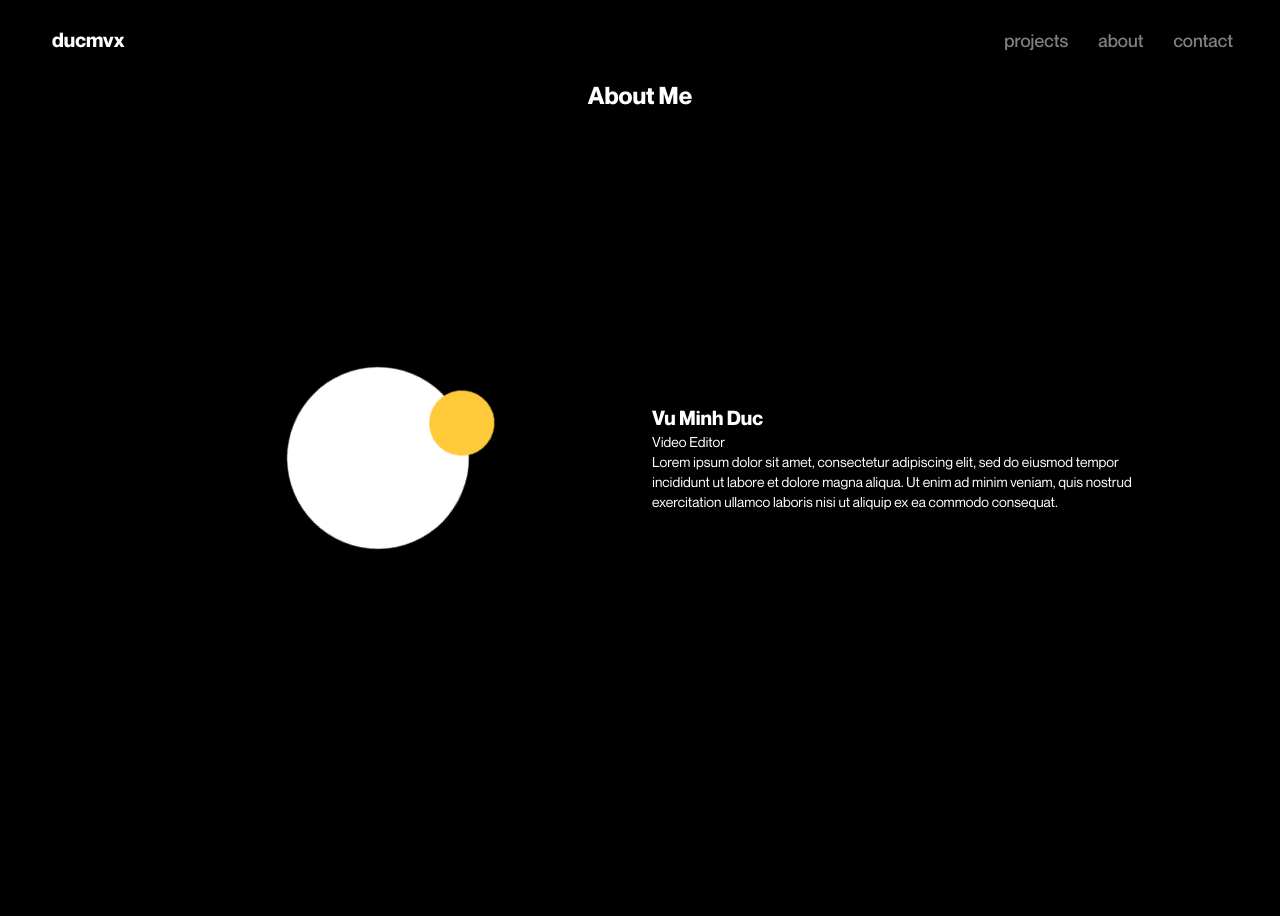
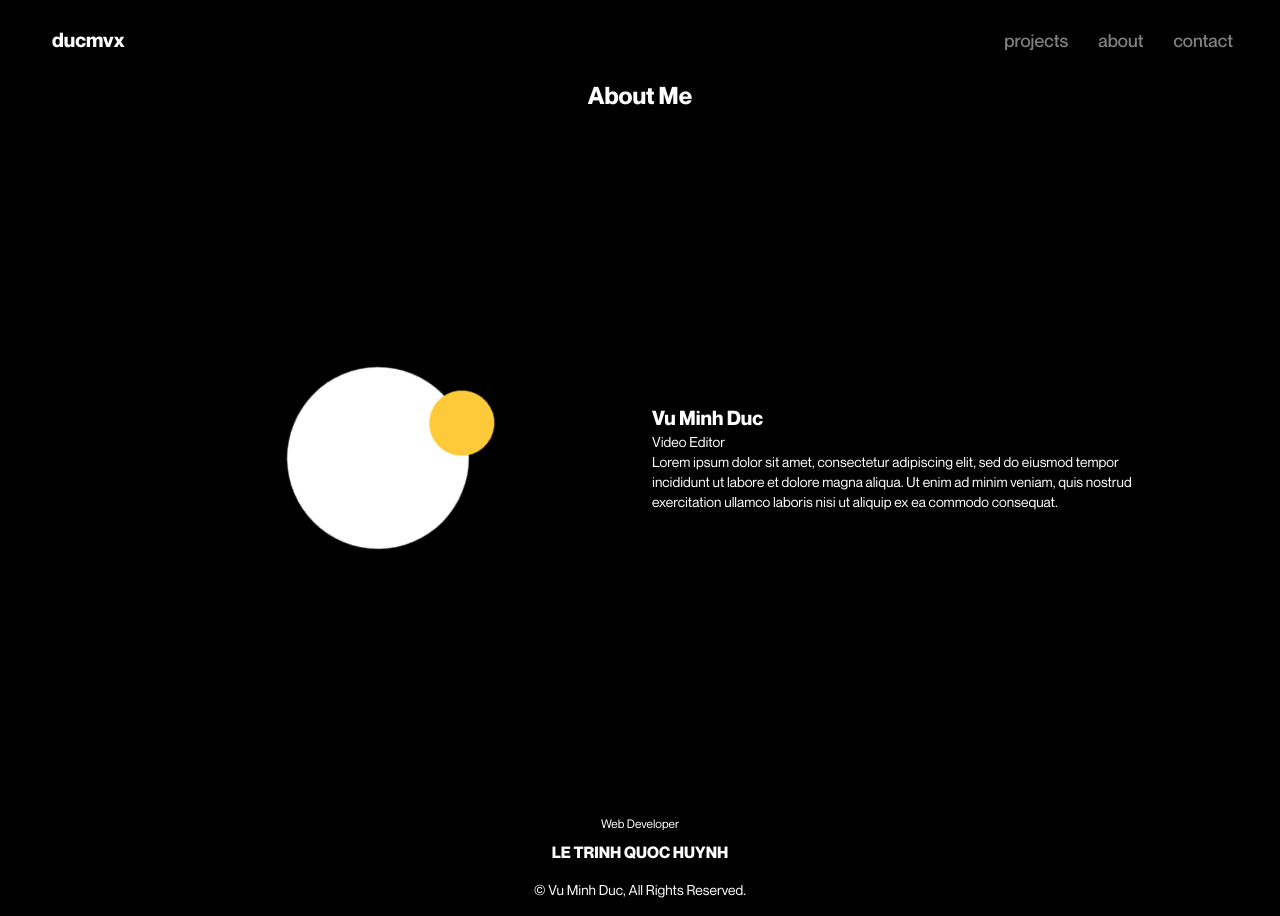
Before and after one commit to quochuynh2412/duc-minh-minh-portfolio, a Next.js app: page /about in a window 1280 px wide. Before the commit the page ends 800 px from the top, so only its background shows below. Built offline with nearby package versions, Linux system fonts and the light colour scheme; a web font is replaced by a local one.

Commit message:
added footer & increase loading time

```diff
--- a/app/about/page.js
+++ b/app/about/page.js
@@ -4,7 +4,7 @@ import LoadingScreen from '@/components/LoadingScreen/LoadingScreen';
 export default function About() {
     return (
         <>
-            <LoadingScreen duration={500} />
+            <LoadingScreen duration={1000} />
             <section className="about h-screen max-h-screen">
                 <div className='flex justify-center text-2xl mb-4 font-bold'>
                     About Me
--- a/app/contact/page.js
+++ b/app/contact/page.js
@@ -3,7 +3,7 @@ import LoadingScreen from "@/components/LoadingScreen/LoadingScreen";
 export default function Contact() {
     return (
         <>
-            <LoadingScreen duration={500} />
+            <LoadingScreen duration={1000} />
             <Home />
         </>
     )
--- a/app/layout.js
+++ b/app/layout.js
@@ -3,6 +3,7 @@ import localFont from 'next/font/local'
 import { Inter, Oswald, Darker_Grotesque } from 'next/font/google'
 import Header from '@/components/Header/Header'
 import Script from 'next/script'
+import Footer from '@/components/Footer'
 
 const inter = Inter({ subsets: ['latin'] })
 
@@ -59,7 +60,8 @@ export default function RootLayout({ children }) {
     <html lang="en">
       <body className={neuemontreal.className}>
         <Header />
-        {children}
+        <div className='min-h-screen'>{children}</div>
+        <Footer />
         <Script src="https://player.vimeo.com/api/player.js" strategy='beforeInteractive'></Script>
       </body>
     </html>
--- a/app/page.js
+++ b/app/page.js
@@ -52,7 +52,7 @@ export default function Home() {
     return (
         <>
             <div className='relative'>
-                <LoadingScreen duration={500} />
+                <LoadingScreen duration={1000} />
                 <section className='highlight-video'>
                     <AutoplayFullscreenPlayer url="https://player.vimeo.com/video/847725286" />
                     <ScrollDownIndicator />
--- a/app/projects/page.js
+++ b/app/projects/page.js
@@ -14,10 +14,10 @@ export default function Projects() {
     }, []);
     return (
         <>
-            <LoadingScreen duration={500} />
+            <LoadingScreen duration={1000} />
             <section className="videos-preview">
                 <div className='flex justify-center text-2xl mb-4 font-bold'>
-                    Project Highlights
+                    Projects
                 </div>
                 <Tabs>
                     <Tab label="all">
--- /dev/null
+++ b/components/Footer/index.js
@@ -0,0 +1,21 @@
+import React from 'react';
+import Link from 'next/link';
+import Image from 'next/image';
+
+const Footer = () => {
+    return (
+        <footer className="flex flex-col text-xs md:text-sm text-white font-normal gap-4 p-4">
+            <div className='flex justify-center items-center text-center'>
+                <div className='flex flex-col gap-2'>
+                    <p className="text-white text-xs font-normal">Web Developer</p>
+                    <Link href={"https://www.letrinhquochuynh.com/"} target="_blank" className="text-white text-xs sm:text-base font-bold transition-all hover:text-[#ffca39]">LE TRINH QUOC HUYNH</Link>
+                </div>
+            </div>
+            <div className='flex flex-col justify-center bg-black text-white text-center font-normal'>
+                &copy; Vu Minh Duc, <br className='sm:hidden' />All Rights Reserved.
+            </div>
+        </footer>
+    );
+};
+
+export default Footer;
--- a/components/LoadingScreen/LoadingScreen.js
+++ b/components/LoadingScreen/LoadingScreen.js
@@ -27,7 +27,7 @@ export default class LoadingScreen extends React.Component {
                     <img src="/dmm-logo.svg" alt="logo" className="w-8 animate-spin" />
                     {/* loading text */}
                     <div className="text-white text-xl font-bold mt-4">Loading</div>
-                    <div className="text-white text-sm font-normal mt-4 sm:hidden">This website performs best on desktop devices</div>
+                    <div className="text-white text-sm font-normal mt-4">This website performs best on desktop devices and Chrome browser</div>
                 </div>
             </animated.div>
         )
```
